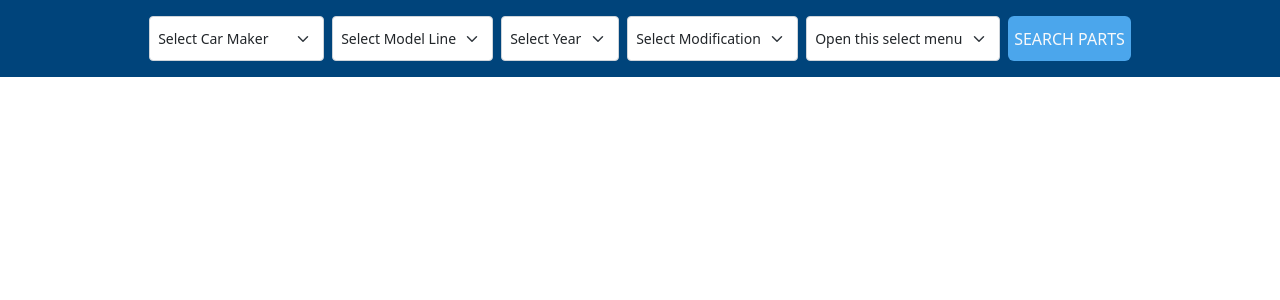
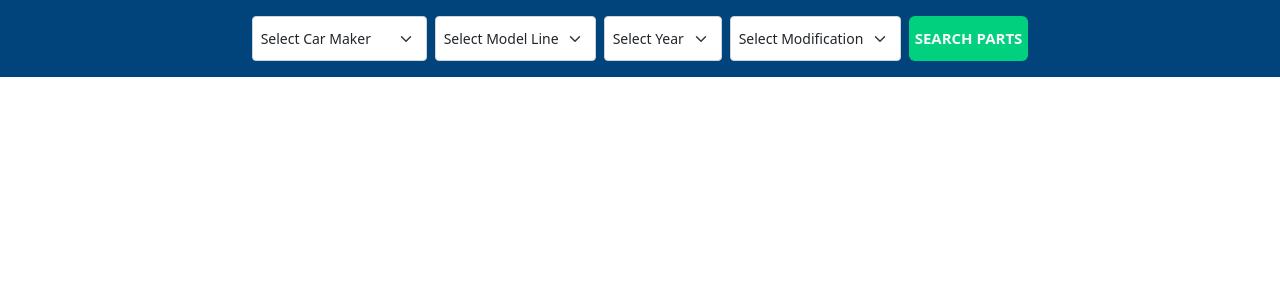
Before and after one commit to WebMalidu/spare_part_new_website, a PHP site: page /searchSection.php in a window 1280 px wide. Shown: the top 300 px of the page. Run offline with PHP 8.4, Linux system fonts and the light colour scheme.

Commit message:
edit searchSection page

```diff
--- a/frontend/css/style.css
+++ b/frontend/css/style.css
@@ -1,6 +1,6 @@
 /* Why Choose Us section css */
 /* WCU section-1 */
-.WCU-s1{
+.WCU-s1 {
   background-color: rgba(0, 68, 123, 1);
 }
 .WCU-s1-sBox {
@@ -8,7 +8,7 @@
   height: 230px;
   background-color: white;
 }
-.WCU-s1-box-para{
+.WCU-s1-box-para {
   font-size: 20px;
 }
 .WCU-s1-image {
@@ -16,12 +16,11 @@
   width: 120px;
 }
 
-
 /* Review section css */
-.review-section{
+.review-section {
   background-color: rgba(0, 68, 123, 1);
 }
-.review-section-container{
+.review-section-container {
   height: 400px;
 }
 /* slider css */
@@ -37,7 +36,7 @@
   justify-content: center;
   align-items: center;
 }
-.review-box{
+.review-box {
   background-color: rgba(0, 68, 123, 1);
 }
 .swiper-slide img {
@@ -48,15 +47,16 @@
 }
 
 /* Search Section css */
-.searchSection{
+.searchSection {
   background-color: rgba(0, 68, 123, 1);
 }
-.searchSection-selector{
+.searchSection-selector {
   height: 45px;
 }
-.searchSection-button{
+.searchSection-button {
+  font-size: 15px;
   height: 45px;
-  background-color: rgb(75, 166, 236);
+  background-color: rgba(1, 208, 126, 1);
 }
 
 @media (max-width: 768px) {
@@ -68,8 +68,12 @@
     height: 90px;
     width: 90px;
   }
-  .WCU-s1-box-para{
+  .WCU-s1-box-para {
     font-size: 15px;
+  }
+  /* search Section  */
+  .searchSection-mainContainer{
+    flex-direction: column;
   }
 }
 
@@ -82,12 +86,11 @@
     height: 60px;
     width: 60px;
   }
-  .WCU-s1-box-para{
+  .WCU-s1-box-para {
     font-size: 12px;
   }
 }
 @media (max-width: 400px) {
-
   /* Why Choose Us section */
   .WCU-s1-image {
     height: 40px;
@@ -96,7 +99,7 @@
   .WCU-s1-sBox {
     height: 115px;
   }
-  .WCU-s1-box-para{
+  .WCU-s1-box-para {
     font-size: 11px;
   }
 }
--- a/frontend/searchSection.php
+++ b/frontend/searchSection.php
@@ -20,7 +20,7 @@
 
 <body>
     <section class="w-100 searchSection">
-        <div class="container d-flex gap-2 p-3 justify-content-center">
+        <div class="container searchSection-mainContainer d-flex gap-2 p-3 justify-content-center">
             <div>
                 <select class="searchSection-selector form-select form-select-sm" aria-label="Small select example">
                     <option selected>Select Car Maker</option>
@@ -78,15 +78,7 @@
                 </select>
             </div>
             <div>
-                <select class="searchSection-selector form-select form-select-sm" aria-label="Small select example">
-                    <option selected>Open this select menu</option>
-                    <option value="1">One</option>
-                    <option value="2">Two</option>
-                    <option value="3">Three</option>
-                </select>
-            </div>
-            <div>
-                <button class="rounded-2 border-0 text-light searchSection-button">SEARCH PARTS</button>
+                <button class="rounded-2 border-0 fw-bold text-light searchSection-button">SEARCH PARTS</button>
             </div>
         </div>
     </section>
```
